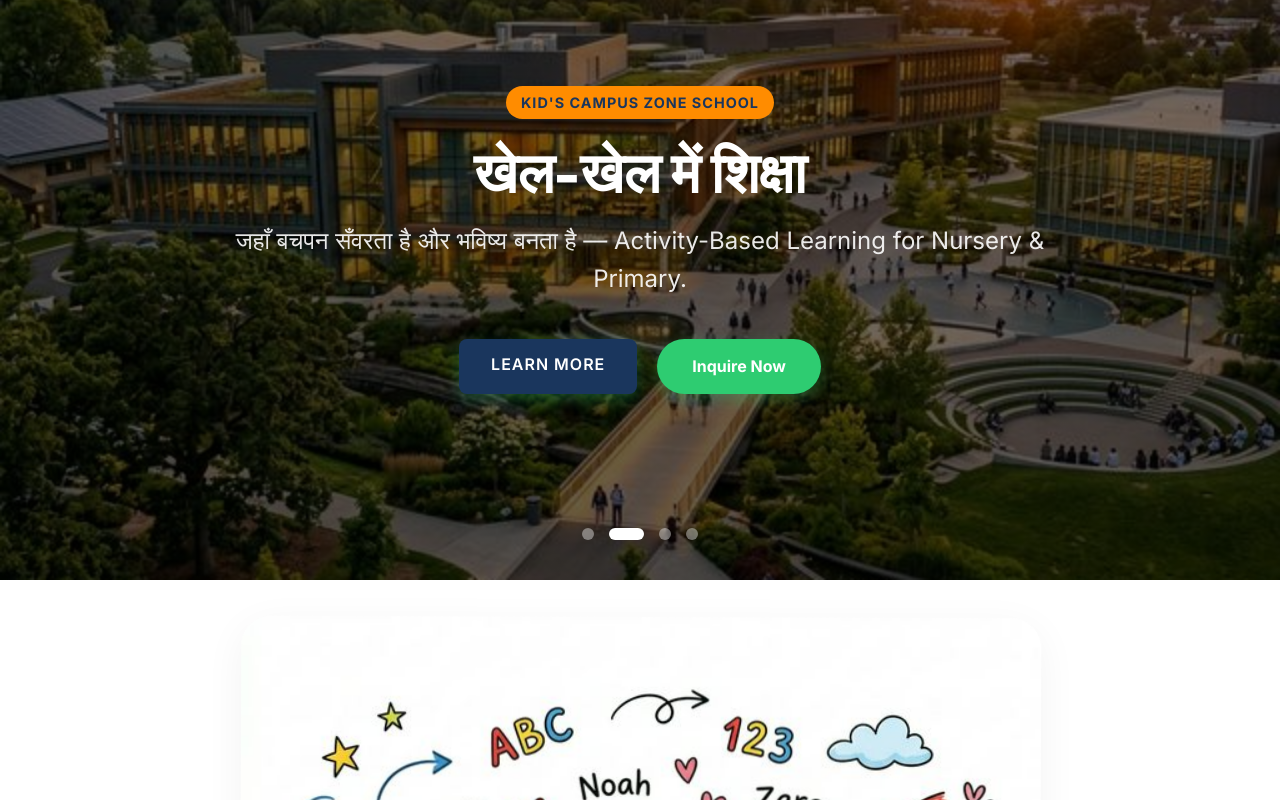
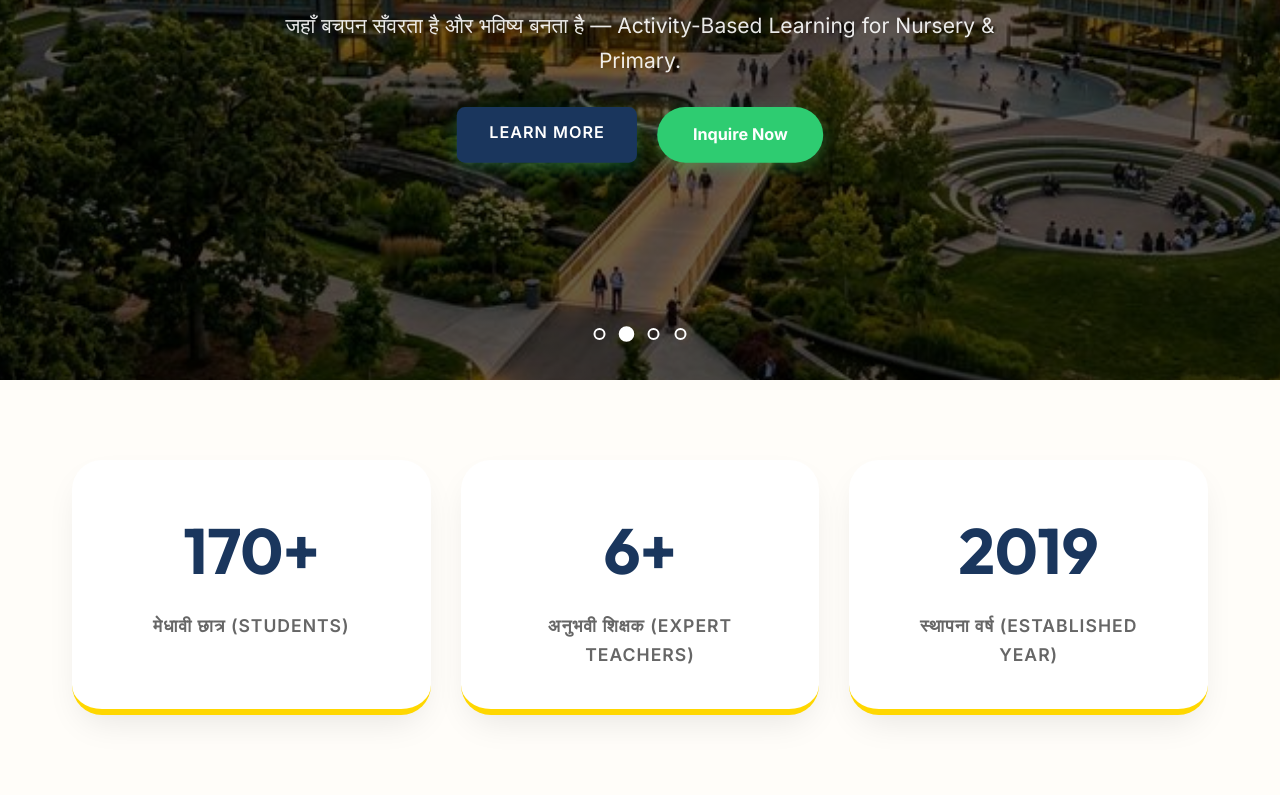
Before and after one commit to RubyGupta-tech/school-website, a React (Vite) app in the folder school-website/: page / in a window 1280 px wide. Shown: the part 340-1140 px from the top of the page. Built offline with nearby package versions, Linux system fonts and the light colour scheme.

Commit message:
Refine floating background for better clarity and brand alignment

```diff
--- a/school-website/src/App.css
+++ b/school-website/src/App.css
@@ -114,13 +114,20 @@
 
 .navbar-brand {
   font-family: 'Outfit', sans-serif;
-  font-size: 2.5rem;
-  font-weight: 800;
-  letter-spacing: 1px;
-  color: #8B0000;
+  font-size: 2.4rem;
+  font-weight: 900;
+  letter-spacing: 0px;
   text-transform: uppercase;
-  text-shadow: 1px 1px 2px rgba(139, 0, 0, 0.2);
+  text-shadow: 2px 2px 0px rgba(0,0,0,0.05);
 }
+
+.brand-red { color: #E31E24; } /* Bright Vibrant Red */
+.brand-gold { color: #FFD700; } /* Shiny Gold */
+
+.brand-dark-red { color: #8B0000; }
+
+
+
 
 .navbar nav {
   display: flex;
--- a/school-website/src/App.jsx
+++ b/school-website/src/App.jsx
@@ -21,12 +21,14 @@ import AdminStaff from "./pages/AdminStaff";
 import PortalLogin from "./pages/PortalLogin";
 import TeacherDashboard from "./pages/TeacherDashboard";
 import AdminDashboard from "./pages/AdminDashboard";
+import FloatingBackground from "./components/FloatingBackground";
 import "./App.css";
 
 
 function App() {
   return (
     <BrowserRouter>
+      <FloatingBackground />
       <Navbar />
 
       <main className="content">
--- /dev/null
+++ b/school-website/src/components/FloatingBackground.css
@@ -0,0 +1,35 @@
+.floating-bg {
+  position: fixed;
+  top: 0;
+  left: 0;
+  width: 100%;
+  height: 100%;
+  pointer-events: none;
+  z-index: -1;
+  overflow: hidden;
+  opacity: 0.3; /* Increased for more clarity */
+}
+
+.floating-icon {
+  position: absolute;
+  font-size: 2.2rem;
+  animation: floatIcon 20s linear infinite;
+  filter: drop-shadow(0 2px 4px rgba(0,0,0,0.1));
+}
+
+
+@keyframes floatIcon {
+  0% { transform: translateY(110vh) rotate(0deg); opacity: 0; }
+  10% { opacity: 1; }
+  90% { opacity: 1; }
+  100% { transform: translateY(-10vh) rotate(360deg); opacity: 0; }
+}
+
+/* Staggered icons */
+.icon-1 { left: 10%; animation-duration: 25s; animation-delay: 0s; }
+.icon-2 { left: 30%; animation-duration: 30s; animation-delay: 5s; }
+.icon-3 { left: 50%; animation-duration: 22s; animation-delay: 2s; }
+.icon-4 { left: 70%; animation-duration: 28s; animation-delay: 8s; }
+.icon-5 { left: 90%; animation-duration: 20s; animation-delay: 4s; }
+.icon-6 { left: 20%; animation-duration: 35s; animation-delay: 10s; }
+.icon-7 { left: 80%; animation-duration: 24s; animation-delay: 6s; }
--- /dev/null
+++ b/school-website/src/components/FloatingBackground.jsx
@@ -0,0 +1,19 @@
+import "./FloatingBackground.css";
+
+function FloatingBackground() {
+  const icons = ["✏️", "📚", "🎓", "⭐", "🎨", "⚽", "🍎"];
+
+  return (
+    <div className="floating-bg">
+      <span className="floating-icon icon-1 brand-red">✏️</span>
+      <span className="floating-icon icon-2 brand-gold">📚</span>
+      <span className="floating-icon icon-3 brand-red">🎓</span>
+      <span className="floating-icon icon-4 brand-gold">⭐</span>
+      <span className="floating-icon icon-5 brand-red">🎨</span>
+      <span className="floating-icon icon-6 brand-gold">⚽</span>
+      <span className="floating-icon icon-7 brand-red">🍎</span>
+    </div>
+  );
+}
+
+export default FloatingBackground;
--- a/school-website/src/components/Hero.css
+++ b/school-website/src/components/Hero.css
@@ -1,11 +1,4 @@
-.hero-slider {
-  position: relative;
-  height: 85vh;
-  margin-top: var(--header-height); /* Aligned with App.css variable */
-  overflow: hidden;
-  background: #f8fafc; /* Change from black to light to see if slides are missing */
-}
-
+/* Ken Burns Effect */
 .hero-slide {
   position: absolute;
   top: 0;
@@ -14,54 +7,67 @@
   height: 100%;
   background-size: cover;
   background-position: center;
+  opacity: 0;
+  transition: opacity 1s ease-in-out;
   display: flex;
   align-items: center;
   justify-content: center;
-  opacity: 0;
-  transition: opacity 1s ease-in-out;
-  text-align: center;
-  color: white;
 }
 
 .hero-slide.active {
   opacity: 1;
-  z-index: 10;
+  animation: kenBurns 10s ease-in-out infinite alternate;
+}
+
+@keyframes kenBurns {
+  0% { transform: scale(1); }
+  100% { transform: scale(1.15); }
+}
+
+.hero-slider {
+  height: 90vh;
+  position: relative;
+  overflow: hidden;
+  background: #000;
 }
 
 .hero-content {
-  max-width: 900px;
+  text-align: center;
+  color: white;
+  z-index: 10;
+  max-width: 800px;
   padding: 0 20px;
   transform: translateY(30px);
-  transition: transform 1s ease-out;
+  opacity: 0;
+  transition: all 0.8s ease-out 0.5s;
 }
 
 .hero-slide.active .hero-content {
   transform: translateY(0);
+  opacity: 1;
 }
 
 .slide-label {
   display: inline-block;
   background: var(--accent-color);
-  color: var(--primary-color);
   padding: 5px 15px;
   border-radius: 50px;
+  font-size: 0.9rem;
   font-weight: 700;
-  font-size: 0.9rem;
   margin-bottom: 20px;
   text-transform: uppercase;
-  letter-spacing: 1px;
 }
 
 .hero-content h1 {
-  font-size: 4rem;
-  font-weight: 800;
-  margin-bottom: 20px;
-  line-height: 1.2;
+  font-size: clamp(2.5rem, 6vw, 4.5rem);
+  margin-bottom: 15px;
+  line-height: 1.1;
+  text-shadow: 0 5px 15px rgba(0,0,0,0.3);
 }
 
 .hero-content p {
-  font-size: 1.5rem;
-  margin-bottom: 40px;
+  font-size: clamp(1rem, 2vw, 1.3rem);
+  margin-bottom: 30px;
   opacity: 0.9;
 }
 
@@ -69,16 +75,6 @@
   display: flex;
   gap: 20px;
   justify-content: center;
-}
-
-.btn-secondary {
-  background: white;
-  color: var(--primary-color);
-}
-
-.btn-secondary:hover {
-  background: #f8f9fa;
-  transform: translateY(-2px);
 }
 
 .slider-dots {
@@ -95,21 +91,13 @@
   width: 12px;
   height: 12px;
   border-radius: 50%;
-  background: rgba(255, 255, 255, 0.4);
-  border: none;
+  border: 2px solid white;
+  background: transparent;
   cursor: pointer;
-  transition: all 0.3s ease;
+  transition: all 0.3s;
 }
 
 .dot.active {
   background: white;
-  width: 35px;
-  border-radius: 10px;
+  transform: scale(1.3);
 }
-
-@media (max-width: 768px) {
-  .hero-content h1 { font-size: 2.5rem; }
-  .hero-content p { font-size: 1.1rem; }
-  .hero-btns { flex-direction: column; gap: 10px; }
-  .hero-btns .btn { width: 100%; }
-}
--- a/school-website/src/components/Navbar.jsx
+++ b/school-website/src/components/Navbar.jsx
@@ -26,7 +26,13 @@ function Navbar() {
         <div className="navbar-left">
           <Link to="/" className="navbar-logo-link">
             <img src="/school-logo.png" alt="Kid's Campus Zone School Logo" className="navbar-logo" />
-            <span className="navbar-brand">Kid's Campus Zone School</span>
+            <span className="navbar-brand">
+              <span className="brand-red">Kid's</span>{" "}
+              <span className="brand-gold">Campus</span>{" "}
+              <span className="brand-red">Zone</span>{" "}
+              <span className="brand-gold">School</span>
+            </span>
+
           </Link>
         </div>
         <nav className="navbar-right">
--- /dev/null
+++ b/school-website/src/components/Stats.css
@@ -0,0 +1,33 @@
+.stats-grid {
+  display: grid;
+  grid-template-columns: repeat(auto-fit, minmax(250px, 1fr));
+  gap: 30px;
+  text-align: center;
+}
+
+.stat-item {
+  padding: 40px 20px;
+  border-bottom: 5px solid var(--accent-color);
+  transition: var(--transition);
+}
+
+.stat-item:hover {
+  transform: translateY(-10px) rotate(1deg);
+  border-bottom-color: var(--vibrant-green);
+}
+
+.stat-number {
+  font-size: 4rem;
+  font-weight: 900;
+  color: var(--primary-color);
+  font-family: 'Outfit', sans-serif;
+  margin-bottom: 10px;
+}
+
+.stat-label {
+  font-size: 1.1rem;
+  font-weight: 600;
+  color: #666;
+  text-transform: uppercase;
+  letter-spacing: 1px;
+}
--- /dev/null
+++ b/school-website/src/components/Stats.jsx
@@ -0,0 +1,58 @@
+import { useState, useEffect, useRef } from "react";
+import "./Stats.css";
+
+function Counter({ target, duration = 2000 }) {
+  const [count, setCount] = useState(0);
+  const [isVisible, setIsVisible] = useState(false);
+  const ref = useRef(null);
+
+  useEffect(() => {
+    const observer = new IntersectionObserver(([entry]) => {
+      if (entry.isIntersecting) setIsVisible(true);
+    }, { threshold: 0.1 });
+
+    if (ref.current) observer.observe(ref.current);
+    return () => observer.disconnect();
+  }, []);
+
+  useEffect(() => {
+    if (!isVisible) return;
+    let start = 0;
+    const increment = target / (duration / 16);
+    const timer = setInterval(() => {
+      start += increment;
+      if (start >= target) {
+        setCount(target);
+        clearInterval(timer);
+      } else {
+        setCount(Math.floor(start));
+      }
+    }, 16);
+    return () => clearInterval(timer);
+  }, [isVisible, target, duration]);
+
+  return <span ref={ref}>{count}</span>;
+}
+
+function Stats() {
+  return (
+    <section className="stats-section section">
+      <div className="container stats-grid">
+        <div className="stat-item card">
+          <div className="stat-number"><Counter target={170} />+</div>
+          <p className="stat-label">मेधावी छात्र (Students)</p>
+        </div>
+        <div className="stat-item card">
+          <div className="stat-number"><Counter target={6} />+</div>
+          <p className="stat-label">अनुभवी शिक्षक (Expert Teachers)</p>
+        </div>
+        <div className="stat-item card">
+          <div className="stat-number"><Counter target={2019} duration={2500} /></div>
+          <p className="stat-label">स्थापना वर्ष (Established Year)</p>
+        </div>
+      </div>
+    </section>
+  );
+}
+
+export default Stats;
--- a/school-website/src/pages/Home.jsx
+++ b/school-website/src/pages/Home.jsx
@@ -6,11 +6,13 @@ import AutoGallery from "../components/AutoGallery";
 import VideoSection from "../components/VideoSection";
 import Facilities from "../components/Facilities";
 import SchoolDivider from "../components/SchoolDivider";
+import Stats from "../components/Stats";
 
 function Home() {
   return (
     <div className="page-home">
       <Hero />
+      <Stats />
 
       <div className="kids-illustration-banner">
         <img src="/illustration-study.png" alt="Happy Kids Studying" className="kids-art" />
```
